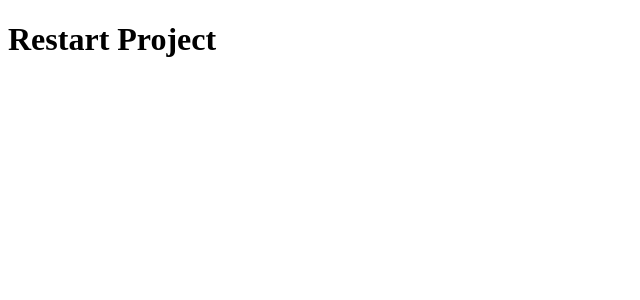
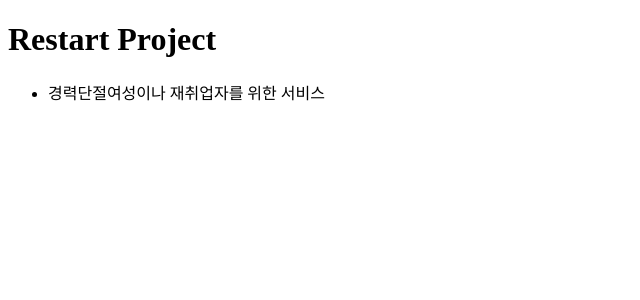
Before and after one commit to Pipeline3/pipeline-prototype, a Next.js app: page /reStart in a window 1280 px wide. Shown: the top 300 px of the page, without its empty margins (0-640 px from the left). Built offline with nearby package versions, Linux system fonts and the light colour scheme.

Commit message:
[reStart] add description

```diff
--- a/src/pages/reStart/index.mdx
+++ b/src/pages/reStart/index.mdx
@@ -1 +1,3 @@
 # Restart Project
+
+- 경력단절여성이나 재취업자를 위한 서비스
```
